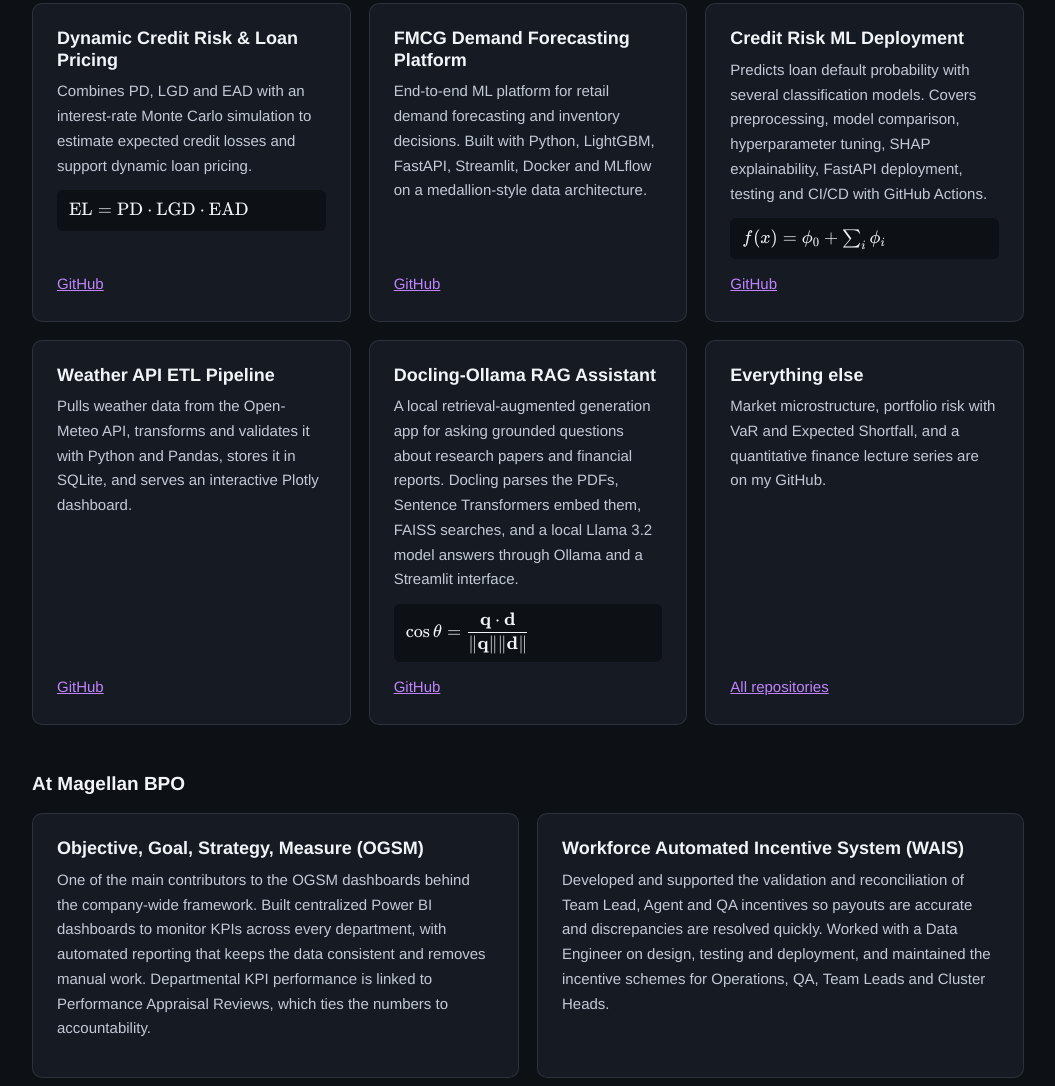
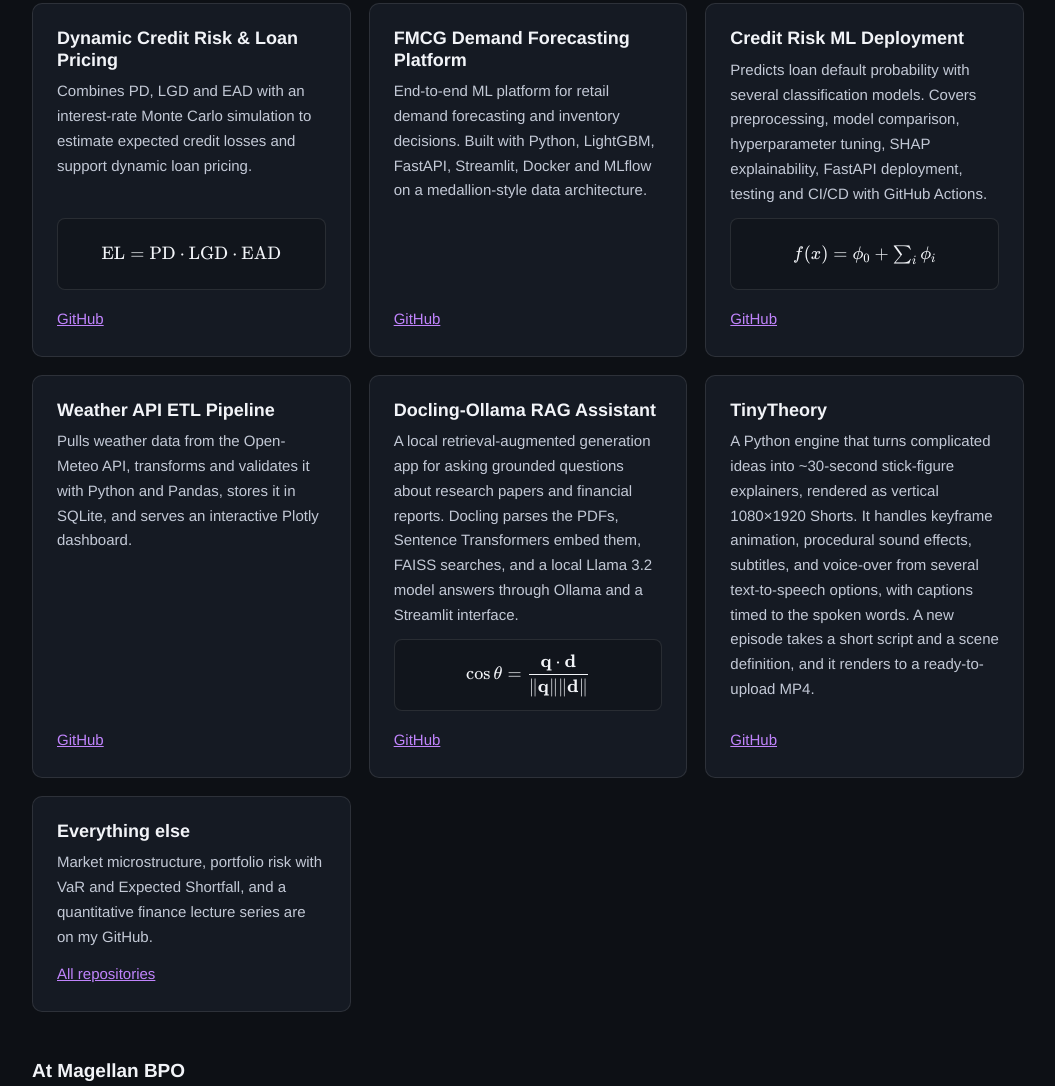
Before and after one commit to blackboxp6/portfolio, a plain HTML site: page index.html in a window 1280 px wide. Shown: the part 5394-6480 px from the top of the page, without its empty margins (112-1167 px from the left). Drawn offline with nearby package versions, Linux system fonts and the light colour scheme.

Commit message:
Add files via upload

```diff
--- a/index.html
+++ b/index.html
@@ -221,6 +221,11 @@
           <p class="tex">\(\cos\theta=\dfrac{\mathbf{q}\cdot\mathbf{d}}{\lVert\mathbf{q}\rVert\lVert\mathbf{d}\rVert}\)</p>
           <a href="https://github.com/blackboxp6/docling-ollama-rag" target="_blank" rel="noopener">GitHub</a>
         </article>
+        <article>
+          <h4>TinyTheory</h4>
+          <p>A Python engine that turns complicated ideas into ~30-second stick-figure explainers, rendered as vertical 1080×1920 Shorts. It handles keyframe animation, procedural sound effects, subtitles, and voice-over from several text-to-speech options, with captions timed to the spoken words. A new episode takes a short script and a scene definition, and it renders to a ready-to-upload MP4.</p>
+          <a href="https://github.com/blackboxp6/tinytheory" target="_blank" rel="noopener">GitHub</a>
+        </article>
         <article class="more">
           <h4>Everything else</h4>
           <p>Market microstructure, portfolio risk with VaR and Expected Shortfall, and a quantitative finance lecture series are on my GitHub.</p>
--- a/styles.css
+++ b/styles.css
@@ -109,7 +109,8 @@ h2::after { content: ""; display: block; width: 44px; height: 3px; background: l
 .projects article:hover { border-color: var(--accent); }
 .projects h4 { font-size: 18px; margin-bottom: 8px; }
 .projects p { margin: 0 0 12px; font-size: 15px; line-height: 1.65; }
-.projects .tex { color: var(--text); background: var(--bg); border-radius: 6px; padding: 8px 12px; overflow-x: auto; }
+.projects .tex { color: var(--text); background: var(--bg-alt); border: 1px solid var(--line); border-radius: 8px; padding: 0 12px; min-height: 72px; display: flex; align-items: center; justify-content: center; text-align: center; overflow-x: auto; margin: auto 0 16px; }
+.projects .tex + a { margin-top: 0; }
 .projects a { margin-top: auto; font-size: 15px; }
 
 /* live web apps */
```
Also changed, not shown: ballschaos.webp (added), chaoscanvas.webp (added), evolution-studio.webp (added), quantum-lab.webp (added), retailiq.webp (added).
